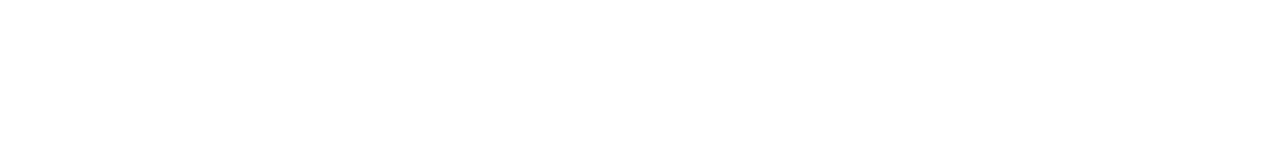
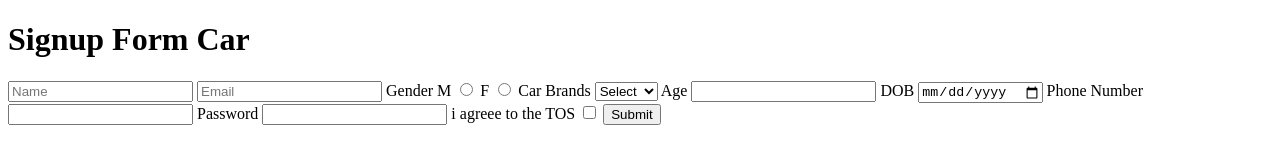
Before and after one commit to acciojob/signup-form-car-Mohdlateef, a website: page main.html in a window 1280 px wide. Drawn offline with Linux system fonts and the light colour scheme.

Commit message:
created a submission

```diff
--- a/main.html
+++ b/main.html
@@ -7,6 +7,37 @@
 </head>
 
 <body>
+	<h1>Signup Form Car</h1>
+	<form method="post">
+		<label for="name"></label>
+		<input type="text" name="name" id="name" placeholder="Name" required>
+		<label for="email"></label>
+		<input type="email" name="email" id="email" placeholder="Email" required>
+		<label>Gender</label>
+		<label for="gender_m">M</label>
+		<input type ="radio" name="gender" required id="gender_m">
+		<label for="gender_f">F</label>
+		<input type="radio" name="gender" id="gender_f">
+		<label for ="cars">Car Brands</label>
+		<select name="carBrands" id="cars" required>
+			<option value="">Select</option>
+			<option value="Suzuki">Suzuki</option>
+			<option value="Hudai">Hudai</option>
+			<option value="Tata">Tata</option>
+		</select>
+		<label for="age">Age</label>
+		<input type="Number" id="age" name="age" required>
+		<label for="dob">DOB</label>
+		<input type="date" name="DOB" id="dob" required >
+		<label for="tel">Phone Number</label>
+		<input type="tel" name="Phone Number" id="tel">
+		<label for="password">Password</label>
+		<input type ="password" name="Password" id="password" required>
+		<label for ="tos">i agreee to the TOS</label>
+		<input type="checkbox" name="i agree to the TOS" id="tos" required>
+		<input type="submit">
+	</form>
+
 	<!-- the entire body must be written by student -->
     <script type="text/javascript" src="./script.js">
 </script>
```
